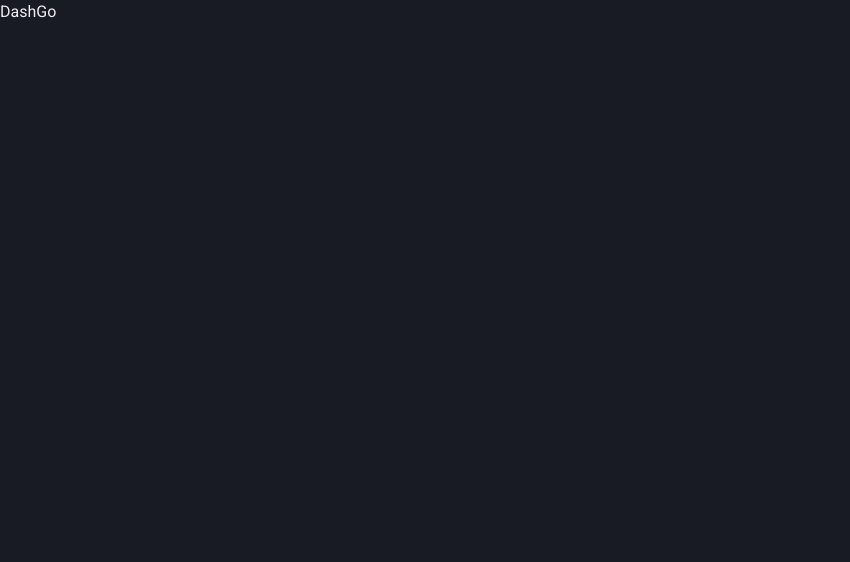
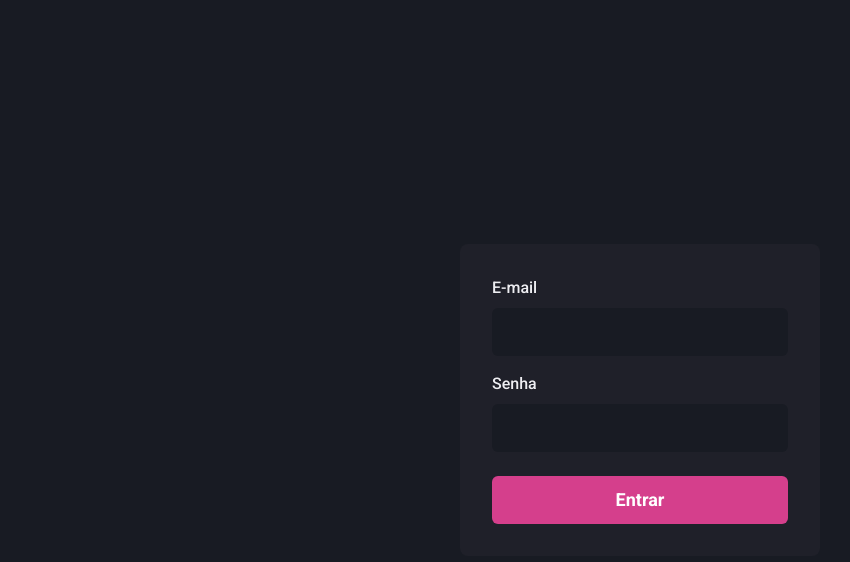
Before and after one commit to croschel/dashgo, a Next.js app: page / in a window 1280 px wide. Shown: the top 562 px of the page, without its empty margins (0-850 px from the left). Built offline with nearby package versions, Linux system fonts and the light colour scheme.

Commit message:
inline style wity chakra ui

```diff
--- a/src/pages/index.tsx
+++ b/src/pages/index.tsx
@@ -1,9 +1,58 @@
-import Head from "next/head";
+import {
+  Flex,
+  Input,
+  Button,
+  Stack,
+  FormLabel,
+  FormControl,
+} from "@chakra-ui/react";
 
 export default function Home() {
   return (
-    <div>
-      <h1>DashGo</h1>
-    </div>
+    <Flex w="100vw" h="100vh" alignItems="center" justifyContent="center">
+      <Flex
+        as="form"
+        width="100%"
+        maxWidth={360}
+        bg={"gray.800"}
+        p="8"
+        borderRadius={8}
+        flexDirection="column"
+      >
+        <Stack spacing="4">
+          <FormControl>
+            <FormLabel htmlFor="email">E-mail</FormLabel>
+            <Input
+              name="email"
+              type="email"
+              focusBorderColor="pink.500"
+              bg="gray.900"
+              variant="filled"
+              size="lg"
+              _hover={{
+                bgColor: "gray.900",
+              }}
+            />
+          </FormControl>
+          <FormControl>
+            <FormLabel htmlFor="password">Senha</FormLabel>
+            <Input
+              name="password"
+              type="password"
+              bg="gray.900"
+              focusBorderColor="pink.500"
+              variant="filled"
+              size="lg"
+              _hover={{
+                bgColor: "gray.900",
+              }}
+            />
+          </FormControl>
+        </Stack>
+        <Button type="submit" mt="6" colorScheme="pink" size="lg">
+          Entrar
+        </Button>
+      </Flex>
+    </Flex>
   );
 }
```
